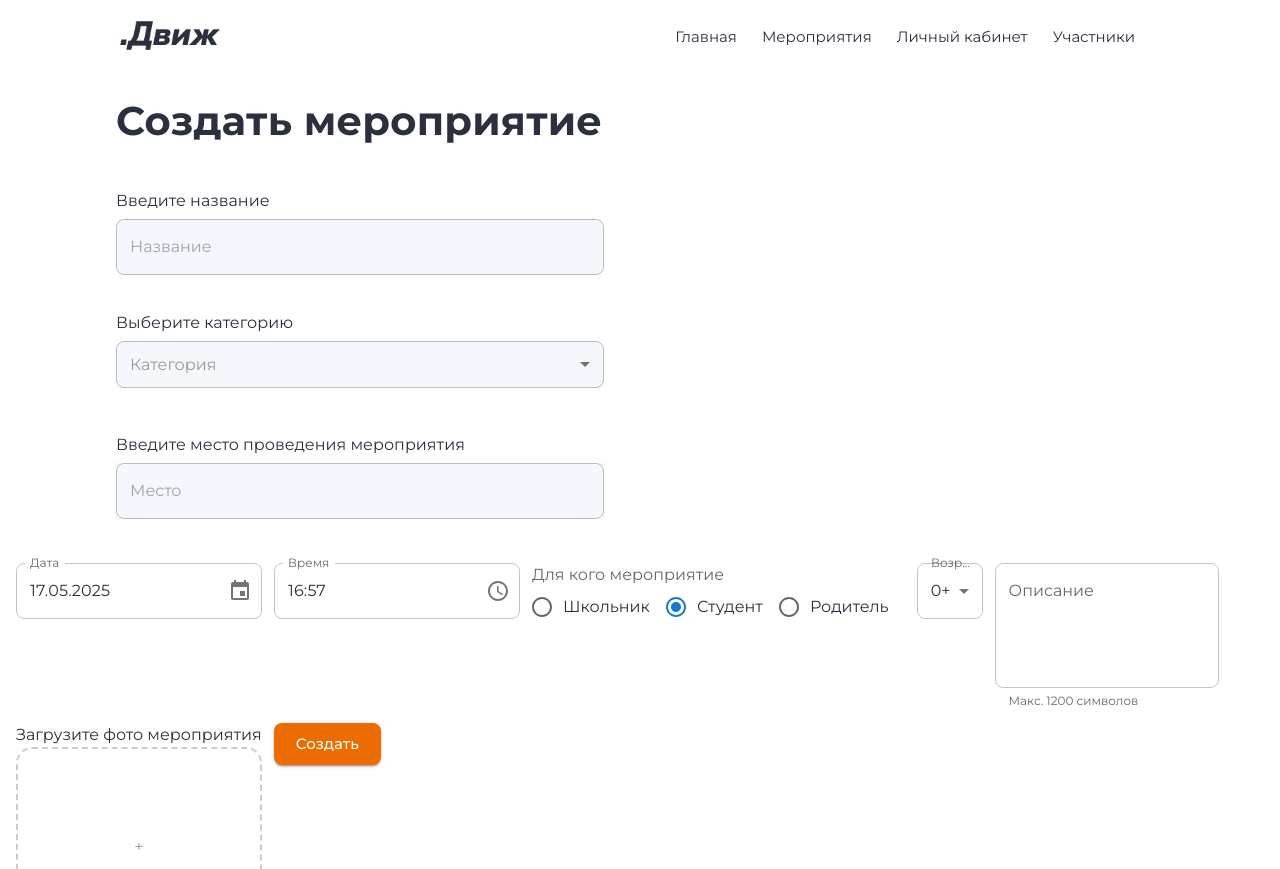
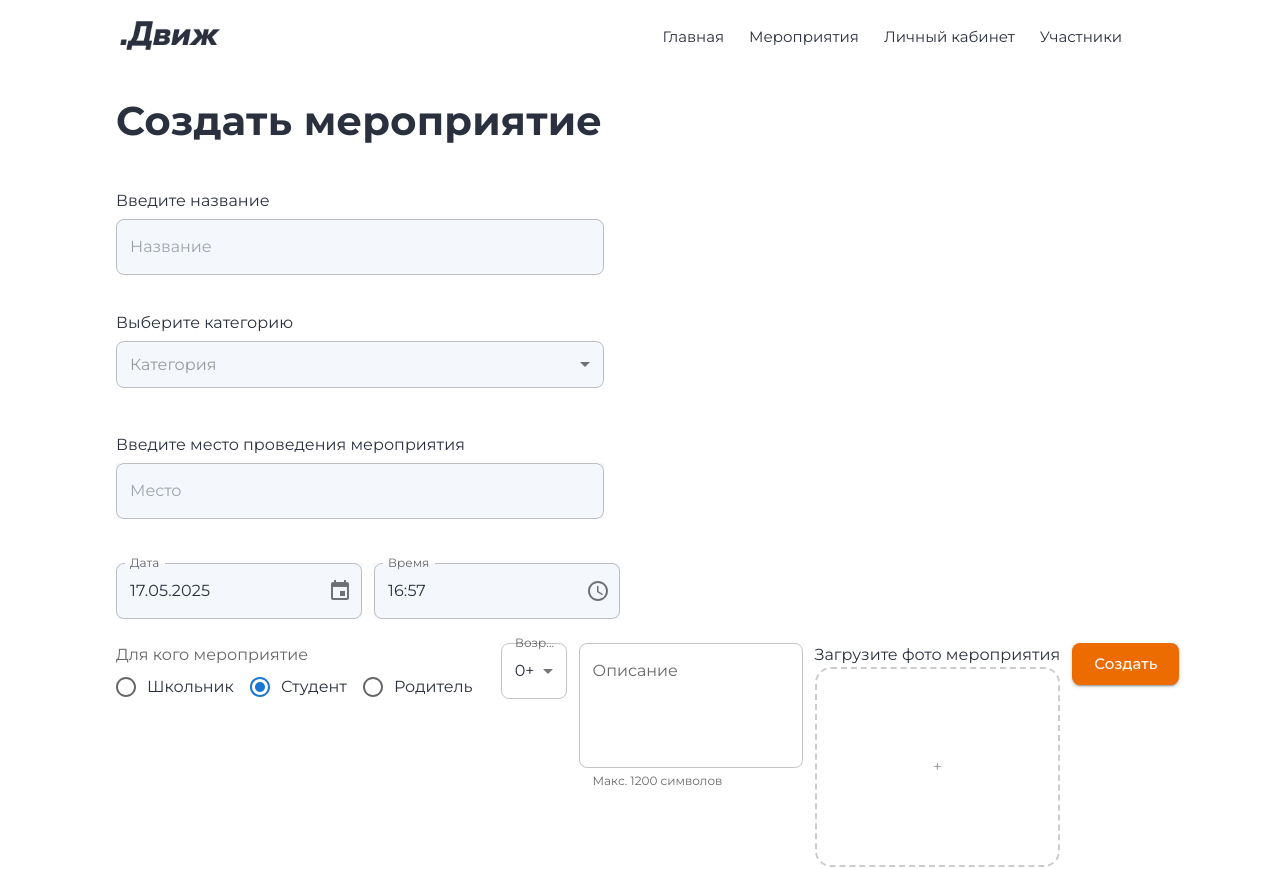
Before and after one commit to DvizhHSE/Dvizh-frontend, a React (Vite) app: page /create-event in a window 1280 px wide. Shown: the top 869 px of the page. Built offline with nearby package versions, Linux system fonts and the light colour scheme.

Commit message:
fix: bug with header

```diff
--- a/src/pages/CreateEventPage.tsx
+++ b/src/pages/CreateEventPage.tsx
@@ -19,8 +19,8 @@ import { DatePicker, TimePicker } from "@mui/x-date-pickers";
 import { LocalizationProvider } from '@mui/x-date-pickers/LocalizationProvider';
 import { AdapterDateFns } from "@mui/x-date-pickers/AdapterDateFns";
 
+
 const createEventTitleStyles = {
-  left: "100px",
   height: "57px",
   fontFamily: "'Montserrat', sans-serif",
   fontStyle: "normal",
@@ -36,11 +36,11 @@ const nameInputStyles = {
   display: "flex",
   flexDirection: "column" as const,
   alignItems: "flex-start" as const,
-  paddingLeft: "100px",
   gap: "6px",
   width: "588px",
   height: "82px",
   marginTop: "40px",
+  paddingLeft: "100px",
 };
 
 const CreateEventPage: React.FC = () => {
@@ -49,8 +49,13 @@ const CreateEventPage: React.FC = () => {
 
   return (
     <LocalizationProvider dateAdapter={AdapterDateFns} adapterLocale={ruLocale}>
-      {/* Родительский контейнер с relative, чтобы абсолютное позиционирование сработало */}
-      <Box sx={{ p: 4, position: "relative", minHeight: 700 }}>
+      <Box
+        sx={{
+          width: "99vw",
+          p: 4,
+          minHeight: 700,
+        }}
+      >
         <Typography component="h2" sx={createEventTitleStyles}>
           Создать мероприятие
         </Typography>
@@ -100,7 +105,6 @@ const CreateEventPage: React.FC = () => {
           </FormControl>
         </Box>
 
-
         {/* Место проведения */}
         <Box sx={nameInputStyles}>
           <Typography variant="body1" component="label" htmlFor="place-input">
@@ -114,27 +118,31 @@ const CreateEventPage: React.FC = () => {
           />
         </Box>
 
-        {/* Далее остальная форма */}
-        <Grid container spacing={3} sx={{ mt: 12 }}>
-          {/* Дата */}
+        {/* Дата и время */}
+        <Grid container spacing={3} sx={{ mt: 12, paddingLeft: "100px" }}>
           <Grid item xs={6} md={3}>
             <DatePicker
               label="Дата"
               value={date}
               onChange={setDate}
               format="dd.MM.yyyy"
+              sx={{ backgroundColor: '#F4F7FC' }}
             />
           </Grid>
 
-          {/* Время */}
           <Grid item xs={6} md={3}>
             <TimePicker
               label="Время"
               value={time}
               onChange={setTime}
+              sx={{ backgroundColor: '#F4F7FC' }}
             />
           </Grid>
+        </Grid>
 
+        {/* Всё остальное — переносим вниз с отступом сверху */}
+        <Box sx={{ paddingLeft: "100px", marginTop: 6 }}>
+          <Grid container spacing={3}>
             {/* Для кого мероприятие */}
             <Grid item xs={12} md={6}>
               <FormControl>
@@ -199,6 +207,7 @@ const CreateEventPage: React.FC = () => {
             </Grid>
           </Grid>
         </Box>
+      </Box>
     </LocalizationProvider>
   );
 };
--- a/src/pages/EventsPage.tsx
+++ b/src/pages/EventsPage.tsx
@@ -27,7 +27,7 @@ import eventImage9 from '../assets/images/event-image-9.png';
 
 const EventsContainer = styled(Box)(({ theme }) => ({
   minHeight: '100vh',
-  background: theme.palette.background.paper,
+  background: theme.palette.background.default,
   padding: '0 120px',
   position: 'relative',
   width: '99vw',
```
Lines whose indentation alone changed are shown as unchanged.
